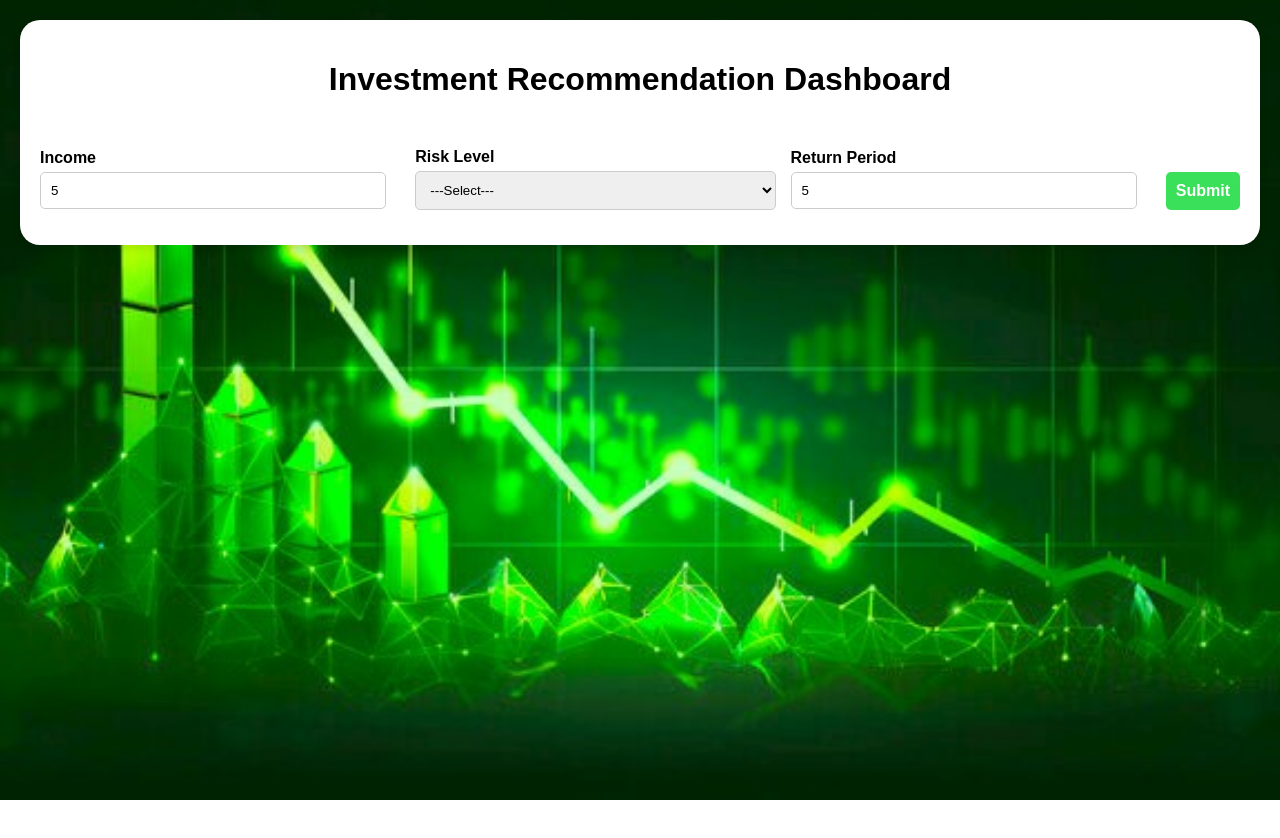
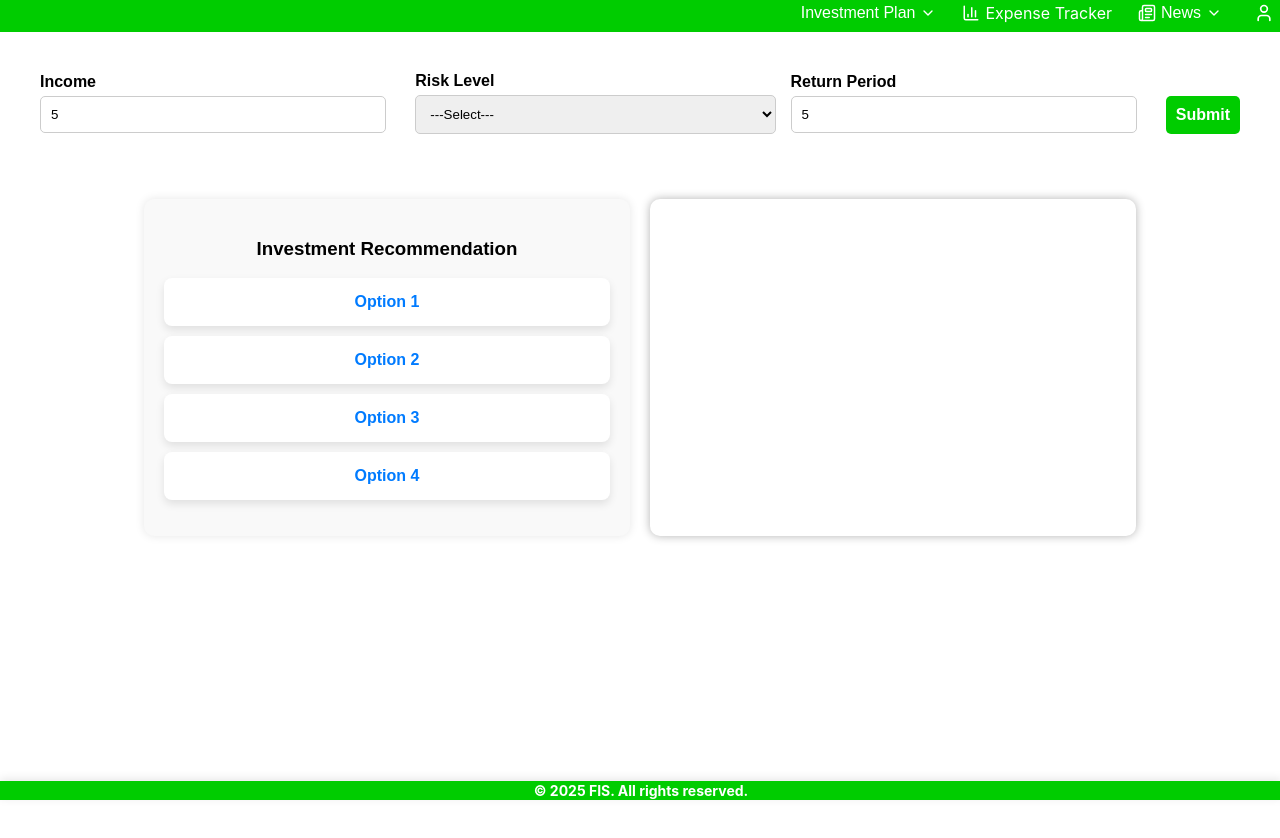
Before and after one commit to Sanjana-06/FinSage, a React (Create React App) app in the folder frontend/: page /home in a window 1280 px wide. Both pictures are taken after typing "5", "5" into the empty fields and a click on the button "Submit". Shown: the top 838 px of the page. Before the commit the page ends 800 px from the top, so only its background shows below. Built offline with nearby package versions, Linux system fonts and the light colour scheme.

Commit message:
Added Navbar,Footer and home page

```diff
--- a/frontend/src/App.css
+++ b/frontend/src/App.css
@@ -7,3 +7,15 @@
   /* background-color: #28a745; */
   background-position: center;
 }
+
+@media (max-width: 768px) {
+  .App {
+    background-size: contain;
+  }
+}
+
+@media (max-width: 480px) {
+  .App {
+    background-position: top;
+  }
+}
--- a/frontend/src/App.js
+++ b/frontend/src/App.js
@@ -1,19 +1,12 @@
 import "./App.css";
-import { BrowserRouter as Router, Routes, Route } from "react-router-dom";
-import LoginPage from "./pages/LoginPage";
-import HomePage from "./pages/HomePage";
-import MutualFundPage from "./components/MutualFund/home";
-
+import { BrowserRouter as Router } from "react-router-dom";
+import AppRoutes from "./Routes/AppRoutes";
 
 function App() {
   return (
     <div className="App">
       <Router>
-        <Routes>
-          <Route path="/" element={<LoginPage />} />
-          <Route path="/home" element={<HomePage />} />
-          <Route path="/mutualfund" element={<MutualFundPage/>} />
-        </Routes>
+        <AppRoutes />
       </Router>
     </div>
   );
--- /dev/null
+++ b/frontend/src/Routes/AppRoutes.js
@@ -0,0 +1,19 @@
+import { Routes, Route } from "react-router-dom";
+import LoginPage from "../pages/LoginPage";
+import HomePage from "../pages/HomePage";
+import MutualFundPage from "../components/MutualFund/home";
+import Layout from "../components/Layout";
+
+const AppRoutes = () => {
+  return (
+    <Routes>
+      <Route path="/" element={<LoginPage />} />
+      <Route element={<Layout />}>
+        <Route path="/home" element={<HomePage />} />
+        <Route path="/mutualfund" element={<MutualFundPage />} />
+      </Route>
+    </Routes>
+  );
+};
+
+export default AppRoutes;
--- /dev/null
+++ b/frontend/src/components/Footer.js
@@ -0,0 +1,24 @@
+import React from "react";
+
+const Footer = () => {
+  return (
+    <footer
+      style={{
+        backgroundColor: "#00cc00",
+        padding: "1px",
+        textAlign: "center",
+        position: "fixed",
+        bottom: "0",
+        left: "0",
+        width: "100%",
+        boxShadow: "0px -2px 10px rgba(0, 0, 0, 0.1)",
+      }}
+    >
+      <p style={{ margin: "0", fontSize: "14px", color: "white",fontWeight: "bold" }}>
+        © {new Date().getFullYear()} FIS. All rights reserved.
+      </p>
+    </footer>
+  );
+};
+
+export default Footer;
--- /dev/null
+++ b/frontend/src/components/Layout.js
@@ -0,0 +1,16 @@
+import { Outlet } from "react-router-dom";
+import Navbar from "./Navbar";
+import Footer from "./Footer";
+
+const Layout = () => {
+  return (
+    <>
+      <Navbar />
+      <Footer/>
+      <Outlet />
+
+    </>
+  );
+};
+
+export default Layout;
--- a/frontend/src/components/MutualFund/home.js
+++ b/frontend/src/components/MutualFund/home.js
@@ -3,7 +3,7 @@ import React from 'react';
 const MutualFundPage = () => {
 
   return (
-    <div style={{backgroundColor: 'white', padding: '20px', height: '100vh', paddingLeft: '45px', paddingRight: '45px' }}>
+    <div style={{backgroundColor: 'white', padding: '20px', minHeight: '100vh', paddingLeft: '45px', paddingRight: '45px'}}>
       <h1 style={{ textAlign: 'left', fontFamily: "Arial, sans-serif", fontSize: '62px', marginBottom: '0px', marginTop: '0px'}}>
         Mutual Fund
       </h1>
--- /dev/null
+++ b/frontend/src/components/Navbar.js
@@ -0,0 +1,164 @@
+import React, { useState } from "react";
+import { Link } from "react-router-dom";
+import { Menu, User, ChevronDown, BarChart3, Newspaper } from "lucide-react";
+
+const Navbar = () => {
+  const [isInvestmentOpen, setIsInvestmentOpen] = useState(false);
+  const [isNewsOpen, setIsNewsOpen] = useState(false);
+  const [isUserOpen, setIsUserOpen] = useState(false);
+
+  return (
+    <nav style={styles.navbar}>
+      <div style={styles.navContainer}>
+
+
+        <div style={styles.navLinks}>
+          <div
+            style={styles.navItem}
+            onMouseEnter={() => setIsInvestmentOpen(true)}
+            onMouseLeave={() => setIsInvestmentOpen(false)}
+          >
+            <button style={styles.navBtn}>
+              Investment Plan <ChevronDown size={16} />
+            </button>
+            {isInvestmentOpen && (
+              <div style={styles.dropdown}>
+                <Link to="/mutual-fund" style={styles.dropdownItem}>Mutual Fund</Link>
+                <Link to="/fixed-deposit" style={styles.dropdownItem}>Fixed Deposit</Link>
+                <Link to="/recurring-deposit" style={styles.dropdownItem}>Recurring Deposit</Link>
+                <Link to="/gold" style={styles.dropdownItem}>Gold</Link>
+                <Link to="/stocks" style={styles.dropdownItem}>Stocks</Link>
+              </div>
+            )}
+          </div>
+
+          <Link to="/expense-tracker" style={styles.navItem}>
+            <BarChart3 size={18} /> Expense Tracker
+          </Link>
+          <div
+            style={styles.navItem}
+            onMouseEnter={() => setIsNewsOpen(true)}
+            onMouseLeave={() => setIsNewsOpen(false)}
+          >
+            <button style={styles.navBtn}>
+              <Newspaper size={18} /> News <ChevronDown size={16} />
+            </button>
+            {isNewsOpen && (
+              <div style={styles.dropdown}>
+                <Link to="/news/general" style={styles.dropdownItem}>Trending</Link>
+                <Link to="/news/gold" style={styles.dropdownItem}>Gold </Link>
+                <Link to="/news/stocks" style={styles.dropdownItem}>Stock</Link>
+                <Link to="/news/mutual-fund" style={styles.dropdownItem}>MutualFund</Link>
+              </div>
+            )}
+          </div>
+
+          <div
+            style={styles.navItem}
+            onMouseEnter={() => setIsUserOpen(true)}
+            onMouseLeave={() => setIsUserOpen(false)}
+          >
+            <button style={styles.navBtn}>
+              <User size={20} />
+            </button>
+            {isUserOpen && (
+            <div style={styles.profileDropdown}> {/* Use profileDropdown here */}
+                <Link to="/account" style={styles.dropdownItem}>Account</Link>
+                <Link to="/logout" style={styles.dropdownItem}>Logout</Link>
+            </div>
+            )}
+          </div>
+        </div>
+
+        <button style={styles.menuBtn}>
+          <Menu size={24} />
+        </button>
+      </div>
+    </nav>
+  );
+};
+
+
+const styles = {
+  navbar: {
+    backgroundColor: "#00cc00",
+    paddingTop: "2px",
+    paddingBottom: "8px",
+    display: "flex",
+    justifyContent: "right",
+    boxShadow: "0px 4px 8px rgba(0, 0, 0, 0.2)",
+
+  },
+  navContainer: {
+    display: "flex",
+    alignItems: "center",
+    justifyContent: "right",
+    width: "90%",
+    maxWidth: "1200px",
+  },
+  navLinks: {
+    display: "flex",
+    gap: "20px",
+    alignItems: "center",
+  },
+  navItem: {
+    position: "relative",
+    color: "white",
+    textDecoration: "none",
+    fontSize: "16px",
+    cursor: "pointer",
+    display: "flex",
+    alignItems: "center",
+    gap: "5px",
+  },
+  navBtn: {
+    background: "none",
+    border: "none",
+    color: "white",
+    fontSize: "16px",
+    display: "flex",
+    alignItems: "center",
+    gap: "5px",
+    cursor: "pointer",
+  },
+  dropdown: {
+    position: "absolute",
+    top: "100%",
+    right: "0", // Change this to align the profile dropdown to the left
+    background: "white",
+    display: "flex",
+    flexDirection: "column",
+    borderRadius: "5px",
+    padding: "10px",
+    boxShadow: "0px 2px 8px rgba(0, 0, 0, 0.3)",
+    zIndex: "10",
+    width: "120px",
+  },
+  dropdownItem: {
+    color: "black",
+    padding: "4px 2px",
+    textDecoration: "none",
+    fontSize: "14px",
+  },
+  profileDropdown: {
+    position: "absolute",
+    top: "100%",
+    right: "0",
+    background: "white",
+    display: "flex",
+    flexDirection: "column",
+    borderRadius: "5px",
+    padding: "5px",
+    boxShadow: "0px 2px 8px rgba(0, 0, 0, 0.3)",
+    zIndex: "10",
+    width: "90px",
+  },
+  menuBtn: {
+    display: "none",
+    background: "none",
+    border: "none",
+    color: "white",
+  },
+};
+
+export default Navbar;
--- a/frontend/src/pages/HomePage.js
+++ b/frontend/src/pages/HomePage.js
@@ -7,6 +7,8 @@ const HomePage = () => {
     returnPeriod: "",
   });
 
+  const [showOptions, setShowOptions] = useState(false);
+
   const handleInputChange = (event) => {
     const { name, value } = event.target;
     setFormData({ ...formData, [name]: value });
@@ -14,7 +16,7 @@ const HomePage = () => {
 
   const handleSubmit = (event) => {
     event.preventDefault();
-    alert(`Form Submitted: ${JSON.stringify(formData, null, 2)}`);
+    setShowOptions(true);
   };
 
   return (
@@ -24,22 +26,18 @@ const HomePage = () => {
         textAlign: "center",
         padding: "20px",
         fontFamily: "Arial, sans-serif",
+        backgroundColor: "#ffffff",
+        minHeight: "100vh",
       }}
     >
+      {/* Form Container */}
       <div
         style={{
           padding: "20px",
           background: "#ffffff",
           borderRadius: "20px",
-          boxShadow: "0 4px 8px rgba(0, 0, 0, 0.1)",
         }}
       >
-        <h1
-          style={{ fontSize: "32px", fontWeight: "bold", marginBottom: "50px" }}
-        >
-          Investment Recommendation Dashboard
-        </h1>
-
         <form onSubmit={handleSubmit}>
           <div
             style={{
@@ -144,7 +142,7 @@ const HomePage = () => {
               type="submit"
               style={{
                 padding: "10px",
-                background: "#3AE059",
+                background: "#00cc00",
                 color: "white",
                 border: "none",
                 cursor: "pointer",
@@ -159,6 +157,77 @@ const HomePage = () => {
           </div>
         </form>
       </div>
+
+      {/* New Div Below Form - Split into Two Sections */}
+      {showOptions && (
+        <div
+          style={{
+            display: "flex",
+            justifyContent: "space-between",
+            marginTop: "30px",
+            width: "80%",
+            marginLeft: "auto",
+            marginRight: "auto",
+            gap: "20px", // Added space between left and right sections
+          }}
+        >
+          {/* Left Side - Options */}
+          <div
+            style={{
+              width: "48%",
+              padding: "20px",
+              background: "#f9f9f9",
+              borderRadius: "10px",
+              boxShadow: "0px 0px 10px rgba(0, 0, 0, 0.1)",
+            }}
+          >
+            <h3>Investment Recommendation</h3>
+            <ul style={{ listStyleType: "none", padding: "0" }}>
+              {["Option 1", "Option 2", "Option 3", "Option 4"].map((option, index) => (
+                <li
+                  key={index}
+                  style={{
+                    marginBottom: "10px",
+                    padding: "15px",
+                    background: "#ffffff",
+                    borderRadius: "8px",
+                    boxShadow: "0px 4px 8px rgba(0, 0, 0, 0.1)",
+                    textAlign: "center",
+                  }}
+                >
+                  <a
+                    href="#"
+                    style={{
+                      textDecoration: "none",
+                      color: "#007BFF",
+                      fontWeight: "bold",
+                    }}
+                  >
+                    {option}
+                  </a>
+                </li>
+              ))}
+            </ul>
+          </div>
+
+          {/* Right Side - Blank Box */}
+          <div
+            style={{
+              width: "48%",
+              padding: "20px",
+              background: "",
+              borderRadius: "10px",
+              boxShadow: "0px 0px 10px rgba(0, 0, 0, 0.3)",
+              display: "flex",
+              alignItems: "center",
+              justifyContent: "center",
+              minHeight: "200px",
+            }}
+          >
+            {/* Empty Box */}
+          </div>
+        </div>
+      )}
     </div>
   );
 };
```
